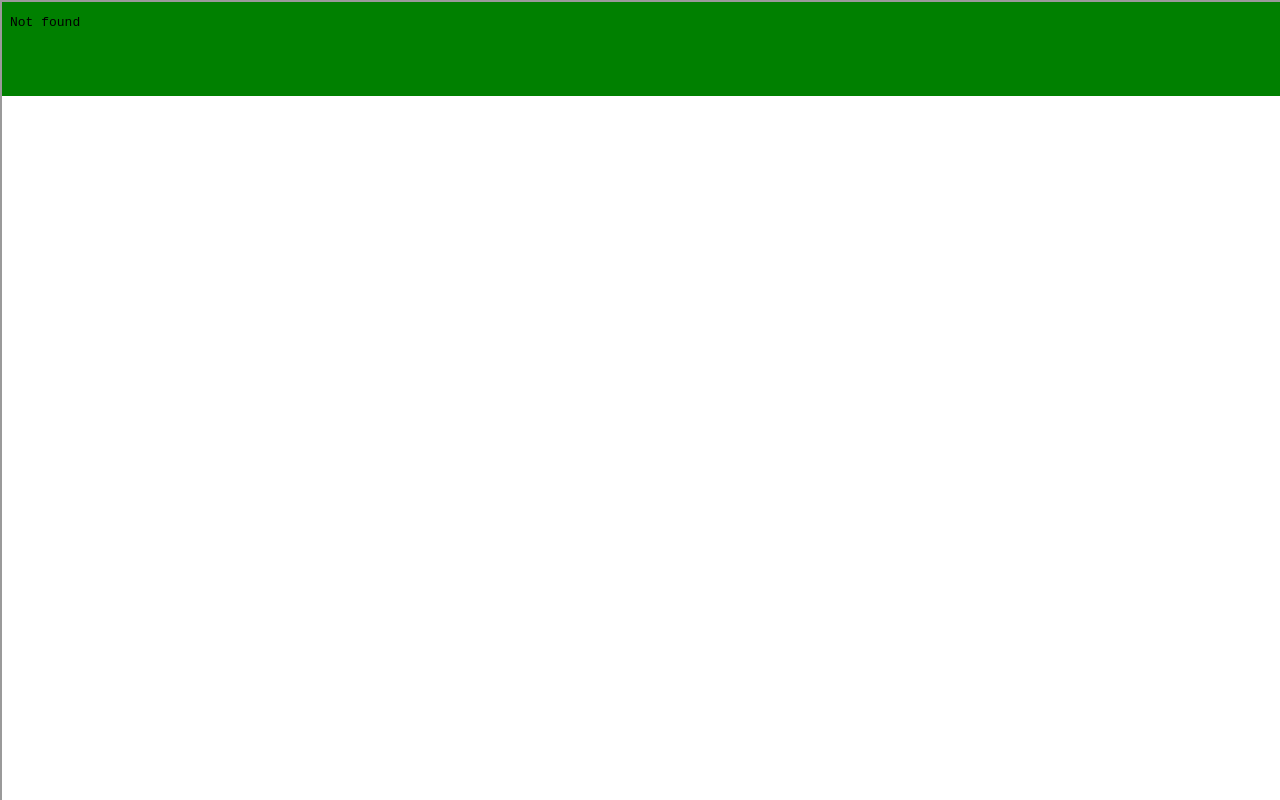
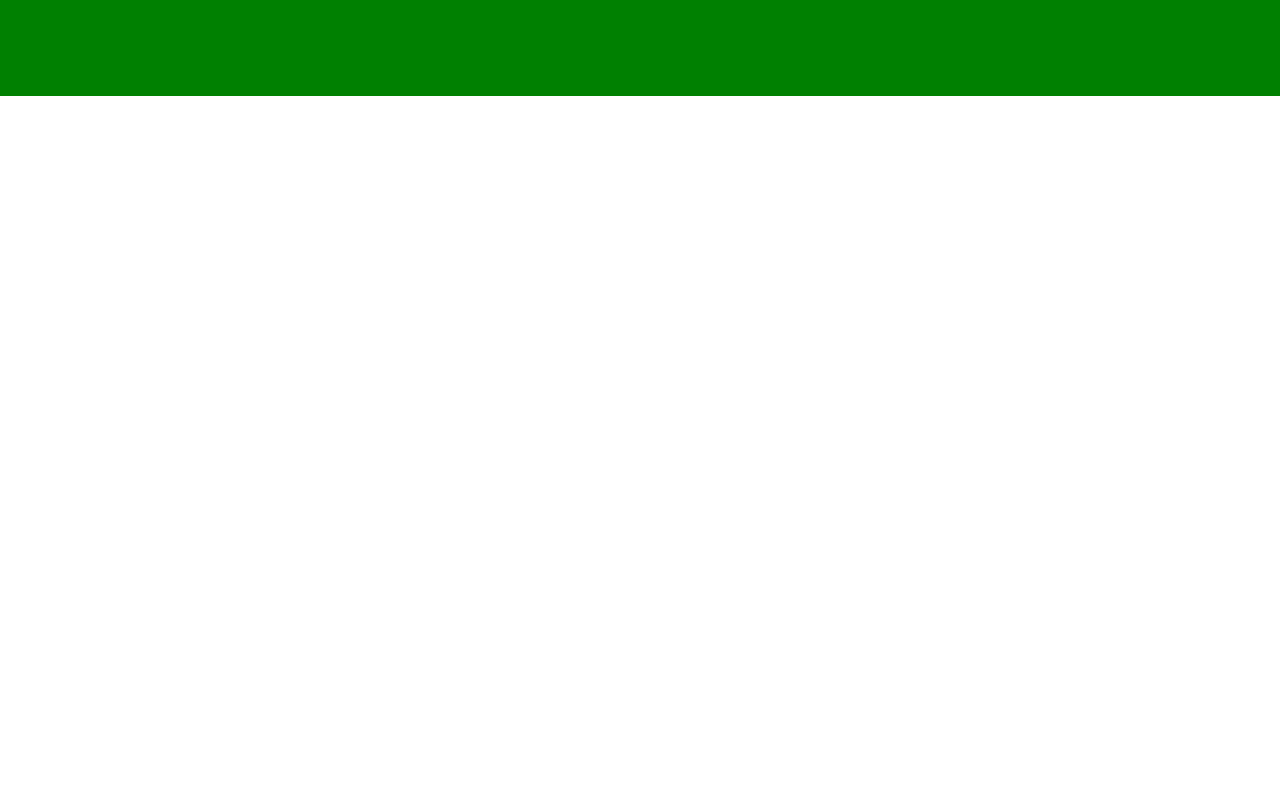
Before and after one commit to tycooninfinity100/worldspace, a plain HTML site: page index.html in a window 1280 px wide. Drawn offline with Linux system fonts and the light colour scheme.

Commit message:
Add files via upload

```diff
--- a/index.html
+++ b/index.html
@@ -5,7 +5,7 @@
   <meta charset="UTF-8">
   <meta name="viewport" content="width=device-width, initial-scale=1">
 
-
+<meta name="monetag" content="517f43656f07a8bcb83994ea834cce87">
 
 
   <title></title>
@@ -17,16 +17,16 @@
   <div style="position:fixed;top:0%;left:0%;width:100%;height:12%;background:green;"> </div>
 
 
-<div style="position:fixed;top:0%;left:0%;width:100%;height:100%;">
+
+<!--<div style="position:fixed;top:0%;left:0%;width:100%;height:100%;">
 
 
-  <iframe style="position:fixed;left:0%;top:0%;height:100%;width:100%;" src=“https://worldspace.iftopic.com“>
+  <iframe style="position:fixed;left:0%;top:0%;height:100%;width:100%;" src=“https://chrome.com“>
     </iframe>
 
-    </div>
+    </div>-->
 
 
-  </iframe>
 
 
 </body>
```
